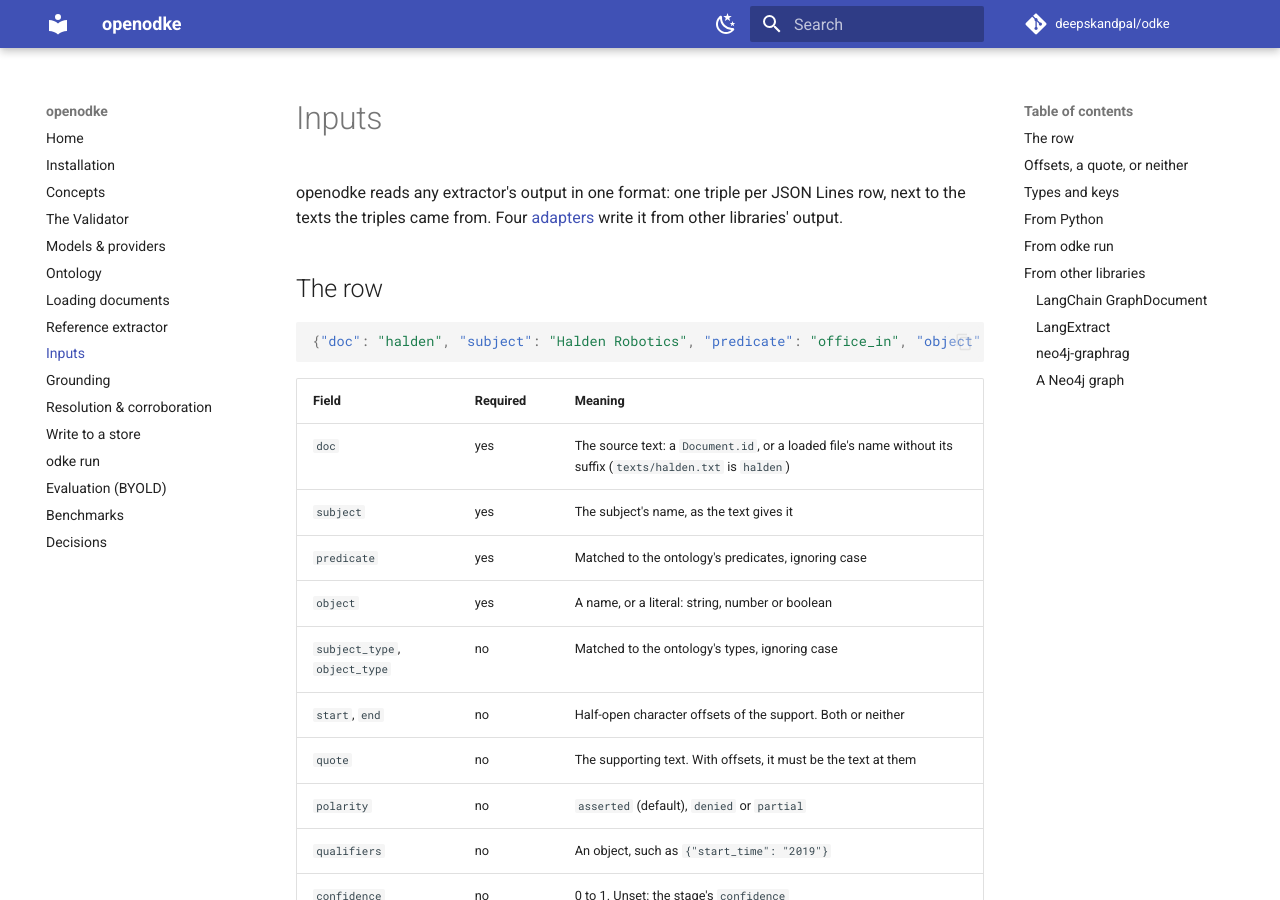
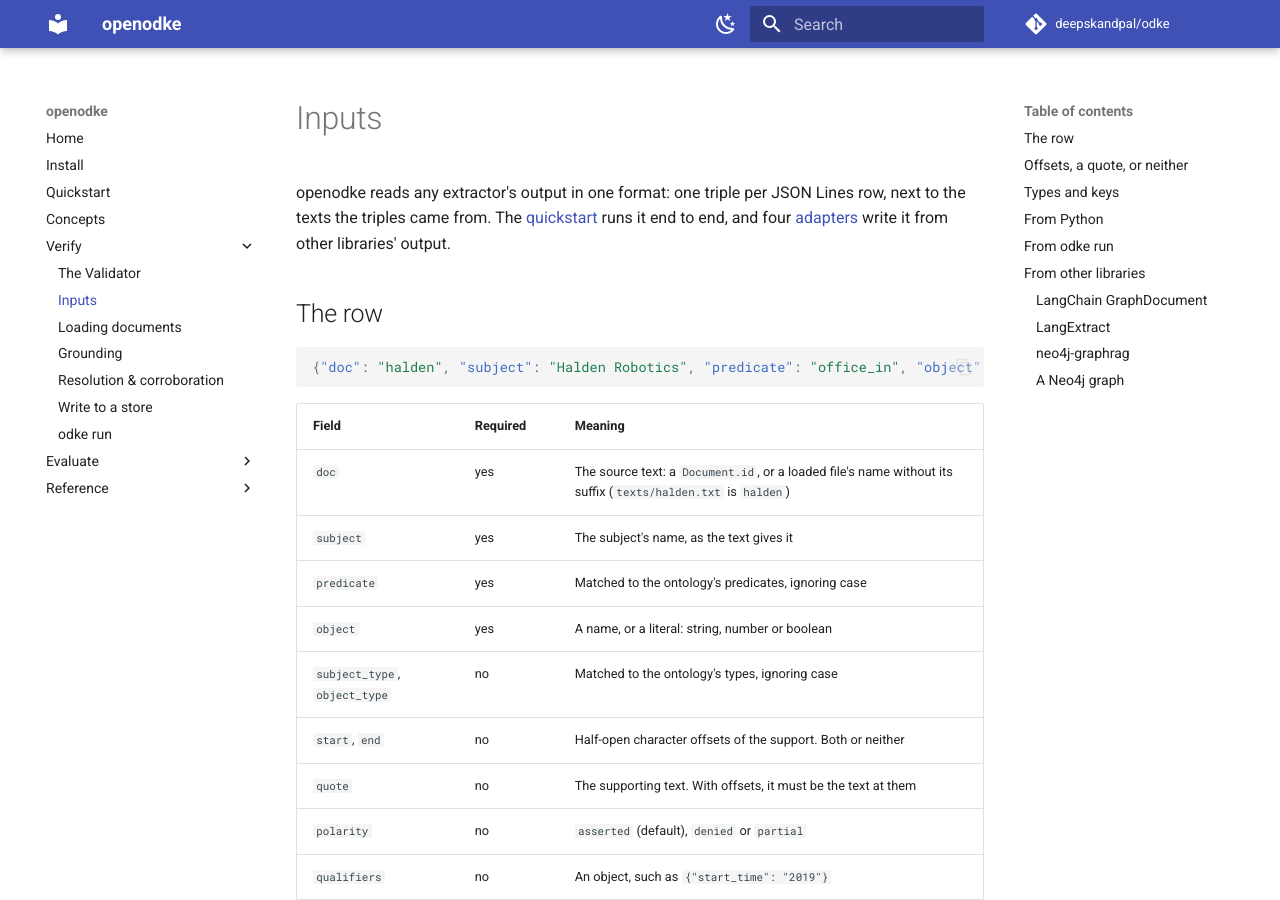
Before and after one commit to deepskandpal/odke, an MkDocs documentation site: the page built from docs/inputs.md, in a window 1280 px wide and 900 px high. Built offline with MkDocs 1.6.1 and Material for MkDocs 9.7.7, drawn with Linux system fonts in a browser that asks for light colours; comment, search, counter and statistics services are not loaded; some of the changed text lies outside the part shown.

Commit message:
docs: a quickstart, and the nav as Verify, Evaluate, Reference
Rows in, TriplesExtractor, a grounder on recorded answers, a gate: no key.
The nav drops "BYOLD" and groups the pages by what a reader wants to do.

Co-Authored-By: Claude Opus 5.5 <noreply@anthropic.com>
Claude-Session: https://claude.ai/code/session_016EZ1FgTUH3NKEQyU837Wcd

```diff
--- a/docs/inputs.md
+++ b/docs/inputs.md
@@ -1,8 +1,9 @@
 # Inputs
 
 openodke reads any extractor's output in one format: one triple per JSON Lines
-row, next to the texts the triples came from. Four
-[adapters](#from-other-libraries) write it from other libraries' output.
+row, next to the texts the triples came from. The [quickstart](quickstart.md)
+runs it end to end, and four [adapters](#from-other-libraries) write it from
+other libraries' output.
 
 ## The row
 
--- a/mkdocs.yml
+++ b/mkdocs.yml
@@ -69,18 +69,22 @@ markdown_extensions:
 
 nav:
   - Home: index.md
-  - Installation: installation.md
+  - Install: installation.md
+  - Quickstart: quickstart.md
   - Concepts: concepts.md
-  - "The Validator": validator.md
-  - "Models & providers": models.md
-  - Ontology: ontology.md
-  - "Loading documents": loading.md
-  - "Reference extractor": reference-extractor.md
-  - Inputs: inputs.md
-  - Grounding: grounding.md
-  - "Resolution & corroboration": resolution-and-corroboration.md
-  - "Write to a store": stores.md
-  - "odke run": run.md
-  - "Evaluation (BYOLD)": evaluation.md
-  - Benchmarks: benchmarks.md
-  - Decisions: decisions.md
+  - Verify:
+      - "The Validator": validator.md
+      - Inputs: inputs.md
+      - "Loading documents": loading.md
+      - Grounding: grounding.md
+      - "Resolution & corroboration": resolution-and-corroboration.md
+      - "Write to a store": stores.md
+      - "odke run": run.md
+  - Evaluate:
+      - Evaluation: evaluation.md
+      - Benchmarks: benchmarks.md
+  - Reference:
+      - "Models & providers": models.md
+      - Ontology: ontology.md
+      - "Reference extractor": reference-extractor.md
+      - Decisions: decisions.md
```
Also changed, not shown: docs/quickstart.md (added, +131 -0 lines).
